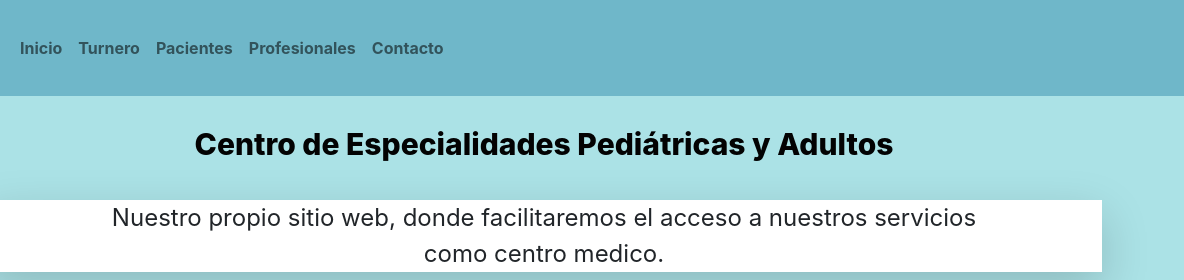
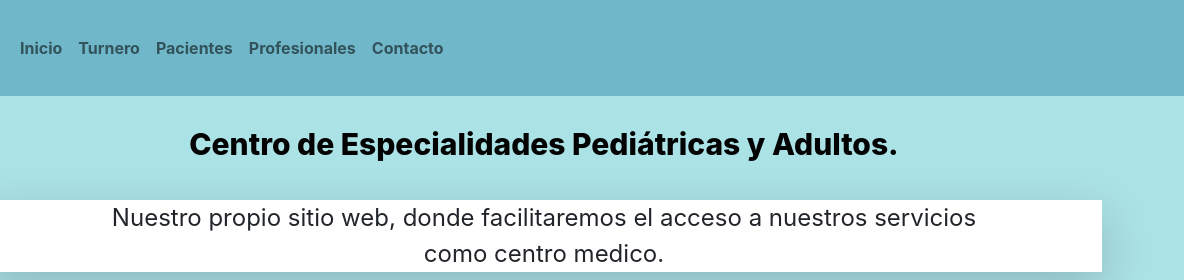
Before and after one commit to MateoGJ/Proyecto-Coderhouse, a website: page Index.html in a window 1280 px wide. Shown: the top 280 px of the page, 96-1280 px from the left. Drawn offline with nearby package versions, Linux system fonts and the light colour scheme.

Commit message:
4ta entrega

```diff
--- a/Index.html
+++ b/Index.html
@@ -99,7 +99,7 @@
   </header>
   <main>
     <div class="container">
-      <h1>Centro de Especialidades Pediátricas y Adultos</h1>
+      <h1>Centro de Especialidades Pediátricas y Adultos.</h1>
       <div class="presentacion pr-5 pl-5 justify-content-center shadow-lg">
         <p>Nuestro propio sitio web, donde facilitaremos el acceso a
           nuestros servicios como centro medico.</p>
```
